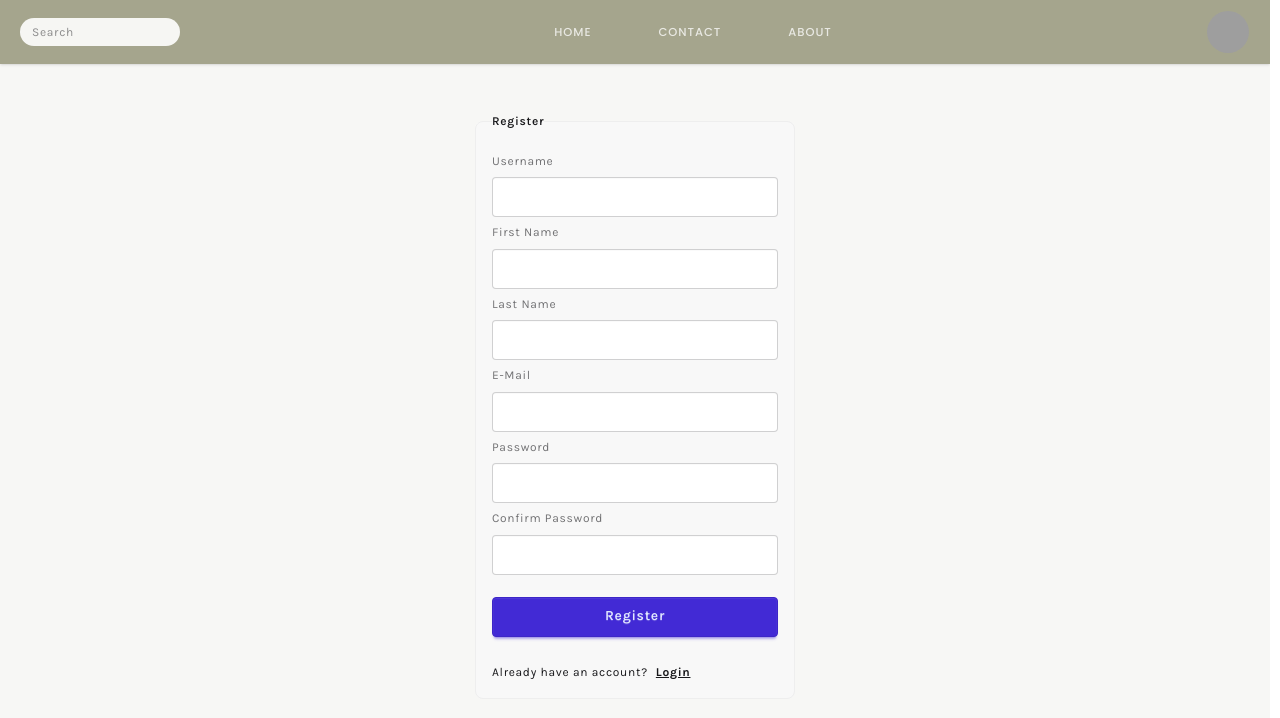
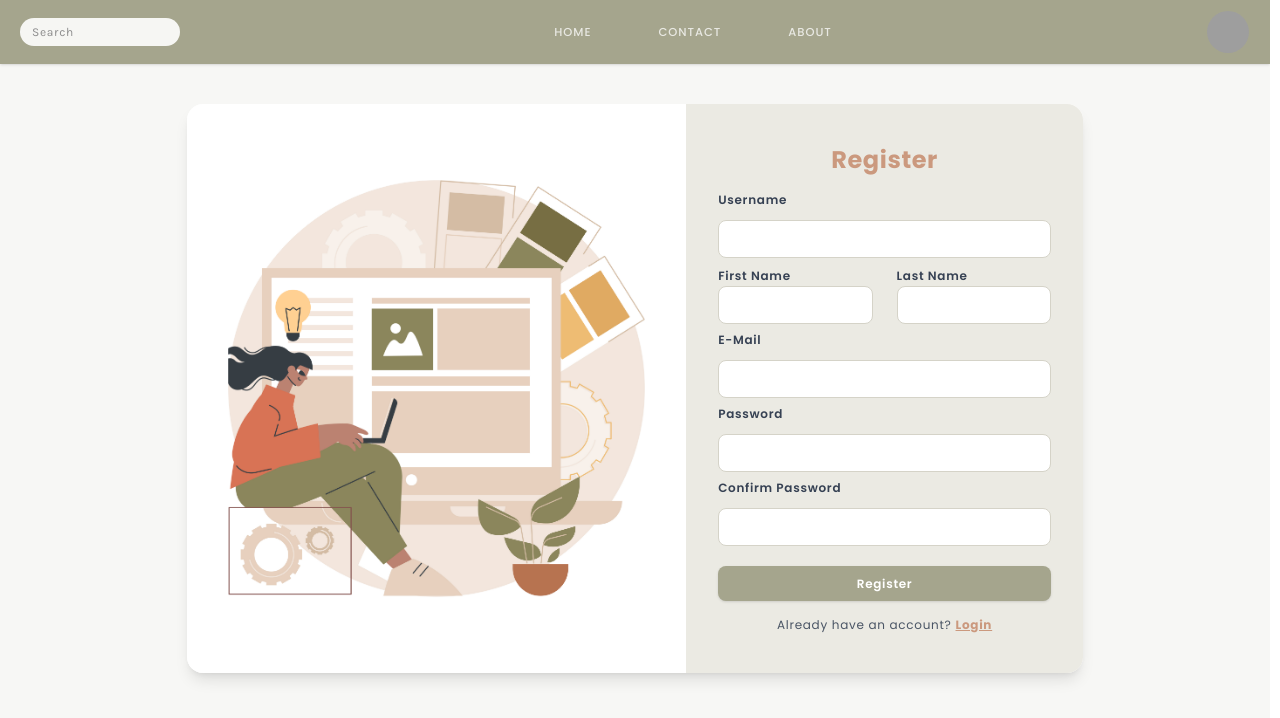
Before and after one commit to Aylaataydir/Blog-App, a React (Vite) app: page /register in a window 1280 px wide. Shown: the top 718 px of the page. Built offline with nearby package versions, Linux system fonts and the light colour scheme; no server answers; grey boxes are pictures that could not be loaded.

Commit message:
add footer component

```diff
--- a/src/features/authSlice.js
+++ b/src/features/authSlice.js
@@ -13,14 +13,14 @@ export const authSlice = createSlice({
     reducers: {
         fillUserData: (state, { payload }) => {
             if (payload.user) {
-                const { email, username, firstName, lastName, _id } = payload.user
-                state.currentUser = { email, username, firstName, lastName, _id }
+                const { email, username, firstName, lastName, _id, image } = payload.user
+                state.currentUser = { email, username, firstName, lastName, _id, image }
                 state.token = payload.token
 
             }
             if (payload.data) {
                 const { email, username, firstName, lastName, _id } = payload.data
-                state.currentUser = { email, username, firstName, lastName, _id }
+                state.currentUser = { email, username, firstName, lastName, _id}
                 state.token = payload.token
             }
         },
--- a/src/hooks/useBlogCall.jsx
+++ b/src/hooks/useBlogCall.jsx
@@ -23,7 +23,7 @@ const useBlogCall = () => {
             const { data } = await axios.get(`${BASE_URL}${endpoint}/`, {
                 params: customParams
             })
-
+console.log(data)
             dispatch(fillEndpoints({ stateName, data: data.data }))
             return data
 
--- a/src/pages/Home.jsx
+++ b/src/pages/Home.jsx
@@ -5,6 +5,7 @@ import BlogList from '../components/BlogList'
 import Sidebar from '../components/sidebar/sidebar'
 import MostRead from '../components/MostRead'
 import { useSelector } from 'react-redux'
+import Footer from '../components/Footer'
 
 
 const Home = () => {
@@ -34,6 +35,10 @@ const Home = () => {
                     <Sidebar />
                 </div>
             </div>
+            <div className='mt-3 '>
+                <Footer />
+            </div>
+
         </div>
     )
 }
--- a/src/pages/Login.jsx
+++ b/src/pages/Login.jsx
@@ -4,6 +4,7 @@ import useAuthCall from '../hooks/useAuthCall';
 import { zodResolver } from '@hookform/resolvers/zod';
 import { useForm } from 'react-hook-form';
 import { loginSchema } from '../lib/schemas';
+import loginImage from "../../assets/login.jpg"
 
 const Login = () => {
 
@@ -28,41 +29,55 @@ const Login = () => {
 
 
   return (
-    <div className='mt-10 mx-auto w-full'>
-      <form onSubmit={form.handleSubmit(onSubmit)} >
-        <fieldset className="fieldset bg-base-200 border-base-300 rounded-box w-xs border p-4 mx-auto">
-          <legend className="fieldset-legend">Login</legend>
+    <div className="min-h-[80vh] flex items-center justify-center bg-bg-body px-2 py-10">
+      <div className="flex bg-white rounded-2xl shadow-lg overflow-hidden max-w-3xl w-full">
+        <div className="flex-1 hidden md:block bg-bg-primary">
+          <img src={loginImage} alt="Login Visual" className="object-cover h-full " />
+        </div>
+        <form
+          onSubmit={form.handleSubmit(onSubmit)}
+          className="flex flex-1 flex-col gap-4 justify-center px-8 py-10 w-full max-w-md bg-bg-primary"
+          style={{ fontFamily: 'var(--font-poppins)' }}
+        >
+          <h2 className="text-2xl font-bold text-center mb-2 text-bg-secondary tracking-wide">Login</h2>
 
           {/* Username */}
-          <label className="label">Username</label>
+          <label className="text-xs font-semibold mb-1 text-gray-700">Username</label>
           <input
             {...form.register("username")}
-            className={`input ${form.formState.errors.username ? "input-error" : ""}`}
+            className={`w-full px-3 py-2 rounded-lg border text-sm bg-white focus:outline-none focus:border-bg-secondary transition ${form.formState.errors.username ? "border-red-400" : "border-bg-btn-2"}`}
+            autoComplete="username"
           />
           {form.formState.errors.username && (
-            <span className="text-error text-xs">{form.formState.errors.username?.message}</span>
+            <span className="text-xs text-red-500 -mt-1.5 mb-1">{form.formState.errors.username?.message}</span>
           )}
 
-
-          {/* password  */}
-          <label className="label">Password</label>
-          <input type='password'
+          {/* Password */}
+          <label className="text-xs font-semibold mb-1 text-gray-700 mt-2">Password</label>
+          <input
+            type="password"
             {...form.register("password")}
-            className={`input ${form.formState.errors.password ? "input-error" : ""}`}
+            className={`w-full px-3 py-2 rounded-lg border text-sm bg-white focus:outline-none focus:border-bg-secondary transition ${form.formState.errors.password ? "border-red-400" : "border-bg-btn-2"}`}
+            autoComplete="current-password"
           />
           {form.formState.errors.password && (
-            <span className="text-error text-xs">{form.formState.errors.password.message}</span>
+            <span className="text-xs text-red-500 -mt-1.5 mb-1">{form.formState.errors.password.message}</span>
           )}
 
+          <button
+            disabled={isSubmitting}
+            type="submit"
+            className="mt-3 w-full bg-bg-btn hover:bg-bg-secondary text-white font-semibold py-2 rounded-lg shadow-sm transition disabled:opacity-60 disabled:cursor-not-allowed"
+          >
+            {isSubmitting ? "Logging in..." : "Login"}
+          </button>
 
-          <button disabled={isSubmitting} type="submit" className="btn btn-primary mt-4">{isSubmitting ? "Logging in..." : "Login"}</button>
-          <div className="mt-5" >
-            <p className='mx-auto' >Don't have an account?<Link to="/register" className='underline font-bold ms-2 '>Register</Link></p>
+          <div className="text-center mt-2 text-xs text-gray-600">
+            Don&apos;t have an account?
+            <Link to="/register" className="text-bg-secondary font-bold underline ml-1">Register</Link>
           </div>
-        </fieldset>
-      </form>
-
-
+        </form>
+      </div>
     </div>
   )
 }
--- a/src/pages/MyProfile.jsx
+++ b/src/pages/MyProfile.jsx
@@ -5,7 +5,7 @@ import { Outlet } from 'react-router-dom'
 const MyProfile = () => {
 
     return (
-        <div className='grid grid-cols-7 gap-11 px-10 py-8'>
+        <div className='grid grid-cols-7 gap-11 px-10 py-8 max-w-[1400px] mx-auto'>
             <div className='col-span-2'>
                 <MyProfileSidebar />
             </div>
--- a/src/pages/Register.jsx
+++ b/src/pages/Register.jsx
@@ -4,6 +4,7 @@ import { useForm } from 'react-hook-form';
 import { registerShema } from '../lib/schemas';
 import { Link, useNavigate } from 'react-router-dom';
 import useAuthCall from '../hooks/useAuthCall';
+import registerImage from "../../assets/login.jpg"
 
 const Register = () => {
 
@@ -31,84 +32,110 @@ const Register = () => {
     };
 
     return (
-
-        <div className='mt-10 mx-auto w-full'>
-            <form onSubmit={form.handleSubmit(onSubmit)} >
-                <fieldset className="fieldset bg-base-200 border-base-300 rounded-box w-xs border p-4 mx-auto">
-                    <legend className="fieldset-legend">Register</legend>
+        <div className="min-h-[80vh] flex items-center justify-center bg-bg-body px-2 py-10">
+            <div className="flex bg-white rounded-2xl shadow-lg overflow-hidden max-w-4xl ">
+                <div className="hidden flex-3 md:block bg-bg-primary ">
+                    <img src={registerImage} alt="Register Visual" className="object-cover h-full w-lg" />
+                </div>
+                <form
+                    onSubmit={form.handleSubmit(onSubmit)}
+                    className="flex flex-2 flex-col gap-2 justify-center px-8 py-10 w-full  bg-bg-primary "
+                    style={{ fontFamily: 'var(--font-poppins)' }}
+                >
+                    <h2 className="text-2xl font-bold text-center mb-2 text-bg-secondary tracking-wide">Register</h2>
 
                     {/* Username */}
-                    <label className="label">Username</label>
+                    <label className="text-xs font-semibold mb-1 text-gray-700">Username</label>
                     <input
                         {...form.register("username")}
                         spellCheck={false}
-                        className={`input ${form.formState.errors.username ? "input-error" : ""}`}
+                        className={`w-full px-3 py-2 rounded-lg border text-sm bg-white focus:outline-none focus:border-bg-secondary transition ${form.formState.errors.username ? "border-red-400" : "border-bg-btn-2"}`}
+                        autoComplete="username"
                     />
                     {form.formState.errors.username && (
-                        <span className="text-error text-xs">{form.formState.errors.username.message}</span>
+                        <span className="text-xs text-red-500 -mt-1.5 mb-1">{form.formState.errors.username?.message}</span>
                     )}
 
-                    {/* firstname */}
-                    <label className="label">First Name</label>
+
+                    {/* First Name & Last Name yan yana */}
+                    <div className="flex flex-col md:flex-row gap-6">
+                        <div className="flex-1">
+                            <label className="text-xs font-semibold mb-1 text-gray-700">First Name</label>
                             <input
                                 {...form.register("firstName")}
                                 spellCheck={false}
-                        className={`input ${form.formState.errors.firstName ? "input-error" : ""}`}
+                                className={`w-full px-3 py-2 rounded-lg border text-sm bg-white focus:outline-none focus:border-bg-secondary transition ${form.formState.errors.firstName ? "border-red-400" : "border-bg-btn-2"}`}
+                                autoComplete="given-name"
                             />
                             {form.formState.errors.firstName && (
-                        <span className="text-error text-xs">{form.formState.errors.firstName.message}</span>
+                                <span className="text-xs text-red-500 -mt-1.5 mb-1">{form.formState.errors.firstName?.message}</span>
                             )}
-
-                    {/* lastname */}
-                    <label className="label">Last Name</label>
+                        </div>
+                        <div className="flex-1">
+                            <label className="text-xs font-semibold mb-1 text-gray-700">Last Name</label>
                             <input
                                 {...form.register("lastName")}
                                 spellCheck={false}
-                        className={`input ${form.formState.errors.lastName ? "input-error" : ""}`}
+                                className={`w-full px-3 py-2 rounded-lg border text-sm bg-white focus:outline-none focus:border-bg-secondary transition ${form.formState.errors.lastName ? "border-red-400" : "border-bg-btn-2"}`}
+                                autoComplete="family-name"
                             />
                             {form.formState.errors.lastName && (
-                        <span className="text-error text-xs">{form.formState.errors.lastName.message}</span>
+                                <span className="text-xs text-red-500 -mt-1.5 mb-1">{form.formState.errors.lastName?.message}</span>
                             )}
+                        </div>
+                    </div>
 
                     {/* Email */}
-                    <label className="label">E-Mail</label>
+                    <label className="text-xs font-semibold mb-1 text-gray-700">E-Mail</label>
                     <input
                         {...form.register("email")}
                         spellCheck={false}
-                        className={`input ${form.formState.errors.email ? "input-error" : ""}`}
+                        className={`w-full px-3 py-2 rounded-lg border text-sm bg-white focus:outline-none focus:border-bg-secondary transition ${form.formState.errors.email ? "border-red-400" : "border-bg-btn-2"}`}
+                        autoComplete="email"
                     />
                     {form.formState.errors.email && (
-                        <span className="text-error text-xs">{form.formState.errors.email.message}</span>
+                        <span className="text-xs text-red-500 -mt-1.5 mb-1">{form.formState.errors.email?.message}</span>
                     )}
 
-                    {/* password  */}
-                    <label className="label">Password</label>
-                    <input type='password'
+                    {/* Password */}
+                    <label className="text-xs font-semibold mb-1 text-gray-700">Password</label>
+                    <input
+                        type="password"
                         {...form.register("password")}
-                        className={`input ${form.formState.errors.password ? "input-error" : ""}`}
+                        className={`w-full px-3 py-2 rounded-lg border text-sm bg-white focus:outline-none focus:border-bg-secondary transition ${form.formState.errors.password ? "border-red-400" : "border-bg-btn-2"}`}
+                        autoComplete="new-password"
                     />
                     {form.formState.errors.password && (
-                        <span className="text-error text-xs">{form.formState.errors.password.message}</span>
+                        <span className="text-xs text-red-500 -mt-1.5 mb-1">{form.formState.errors.password?.message}</span>
                     )}
 
-                    {/* confirmPassword  */}
-                    <label className="label">Confirm Password</label>
-                    <input type='password'
+                    {/* Confirm Password */}
+                    <label className="text-xs font-semibold mb-1 text-gray-700">Confirm Password</label>
+                    <input
+                        type="password"
                         {...form.register("confirmPassword")}
-                        className={`input ${form.formState.errors.confirmPassword ? "input-error" : ""}`}
+                        className={`w-full px-3 py-2 rounded-lg border text-sm bg-white focus:outline-none focus:border-bg-secondary transition ${form.formState.errors.confirmPassword ? "border-red-400" : "border-bg-btn-2"}`}
+                        autoComplete="new-password"
                     />
                     {form.formState.errors.confirmPassword && (
-                        <span className="text-error text-xs">{form.formState.errors.confirmPassword.message}</span>
+                        <span className="text-xs text-red-500 -mt-1.5 mb-1">{form.formState.errors.confirmPassword?.message}</span>
                     )}
 
-                    <button disabled={isSubmitting} type="submit" className="btn btn-primary mt-4">{isSubmitting ? "Registering..." : "Register"}</button>
-                    <div className="mt-5" >
-                        <p className='mx-auto' >Already have an account?<Link to="/register" className='underline font-bold ms-2 '>Login</Link></p>
+                    <button
+                        disabled={isSubmitting}
+                        type="submit"
+                        className="mt-3 w-full bg-bg-btn hover:bg-bg-secondary text-white font-semibold py-2 rounded-lg shadow-sm transition disabled:opacity-60 disabled:cursor-not-allowed"
+                    >
+                        {isSubmitting ? "Registering..." : "Register"}
+                    </button>
+
+                    <div className="text-center mt-2 text-xs text-gray-600">
+                        Already have an account?
+                        <Link to="/login" className="text-bg-secondary font-bold underline ml-1">Login</Link>
                     </div>
-                </fieldset>
                 </form>
             </div>
-
+        </div>
     )
 }
 
```
Also changed, not shown: src/components/Footer.jsx (added, +36 -0 lines), src/components/Hero.jsx (+12 -6 lines), src/components/myProfile/MyProfileSidebar.jsx (+8 -4 lines), src/pages/BlogDetail.jsx (+3 -4 lines), assets/login.jpg (added). Lines whose indentation alone changed are shown as unchanged.
